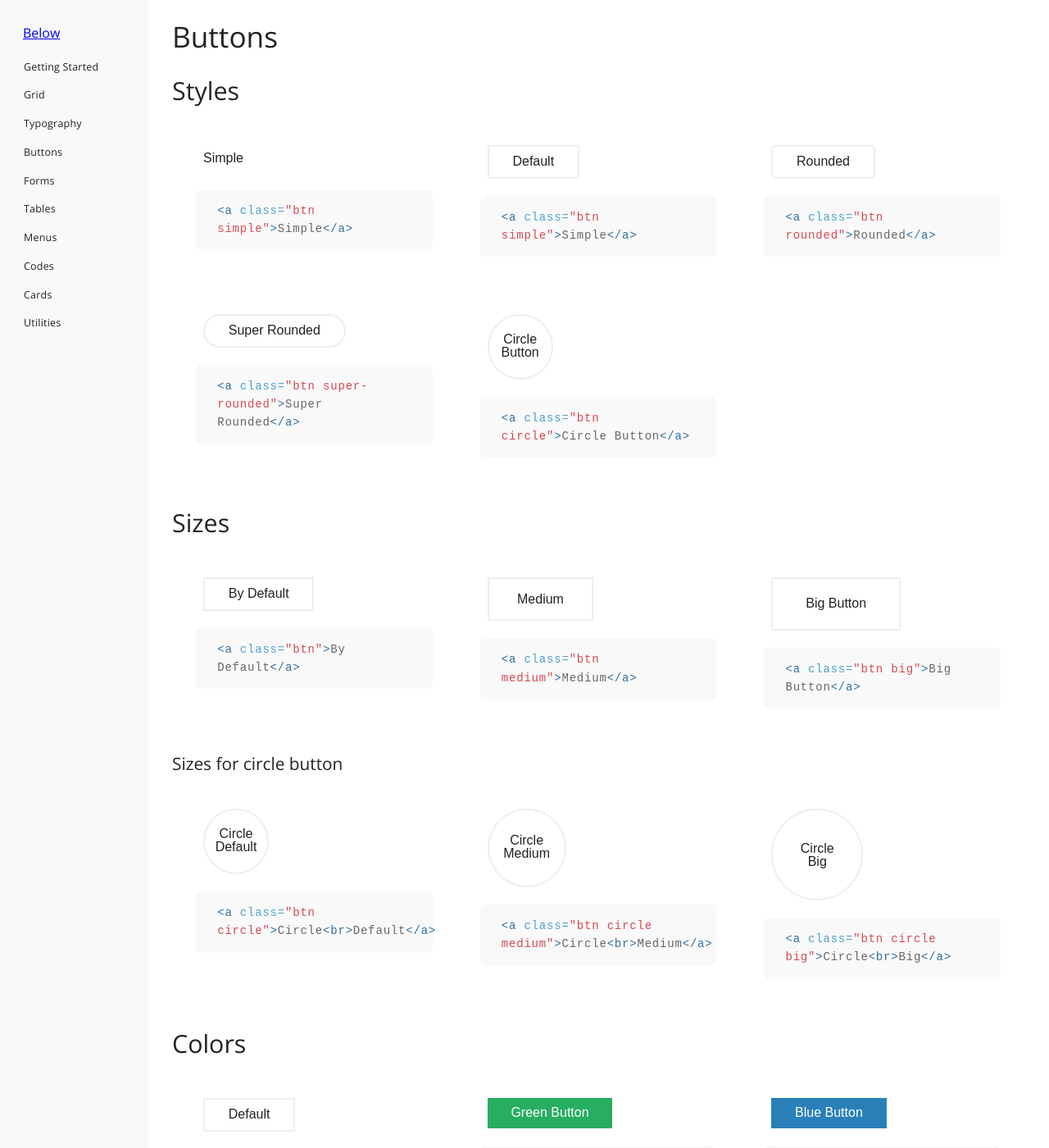
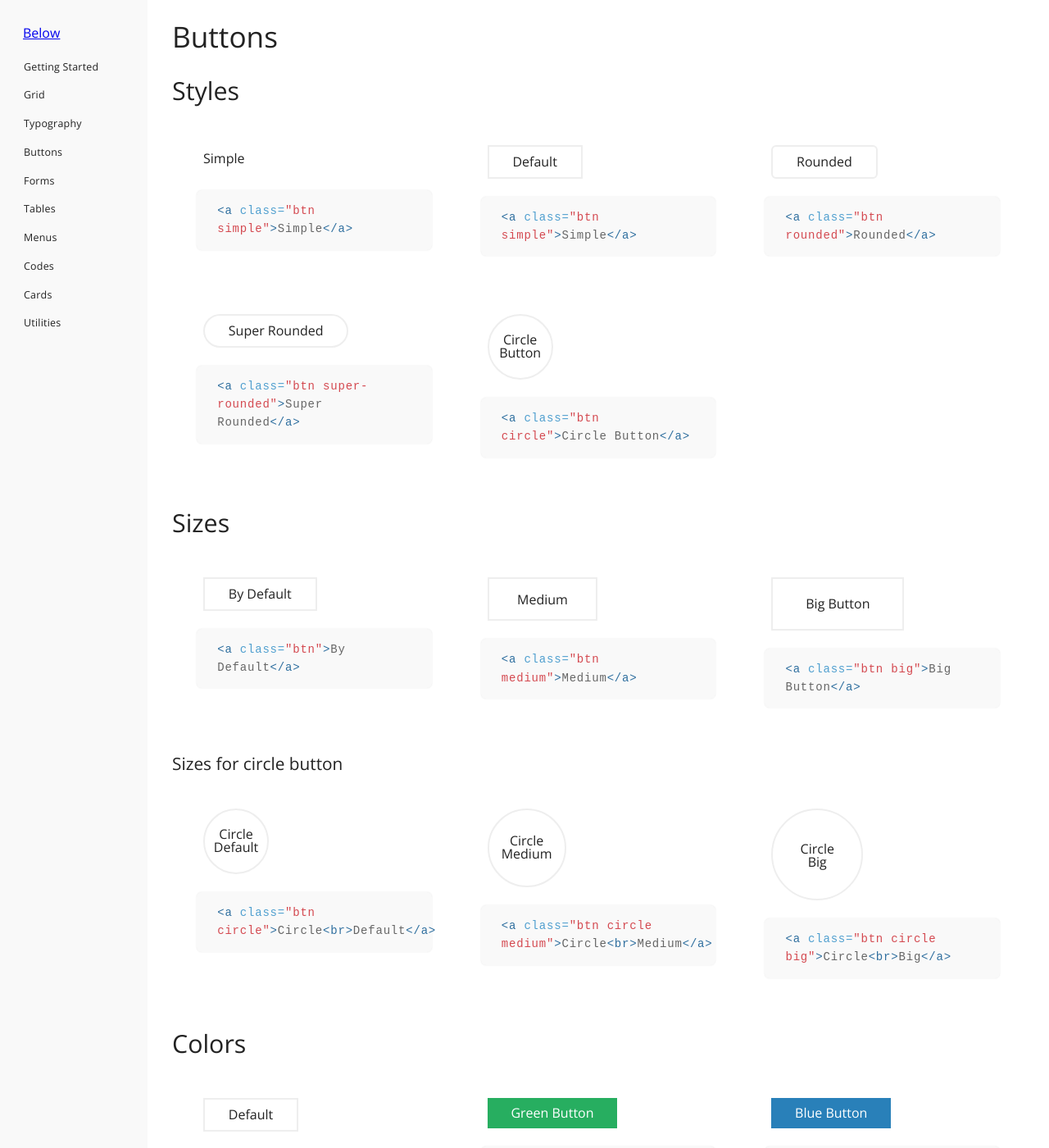
Before and after one commit to innusource/below, a Jekyll site: the page built from 04-buttons.html, in a window 1280 px wide and 1400 px high. Shown: the whole window at 82% size. Built offline with Jekyll 4.4.1, drawn with Linux system fonts in a browser that asks for light colours; some web fonts are replaced.

Commit message:
open sans in buttons

```diff
--- a/_sass/below/buttons.scss
+++ b/_sass/below/buttons.scss
@@ -2,7 +2,6 @@
   color: #222;
   text-decoration: none;
   border:2px solid #eee;
-  font-family: 'IBM Plex Sans',sans-serif;
   -moz-transition: all 0.4s ease;
   -o-transition: all 0.4s ease;
   -webkit-transition: all 0.4s ease;
```
